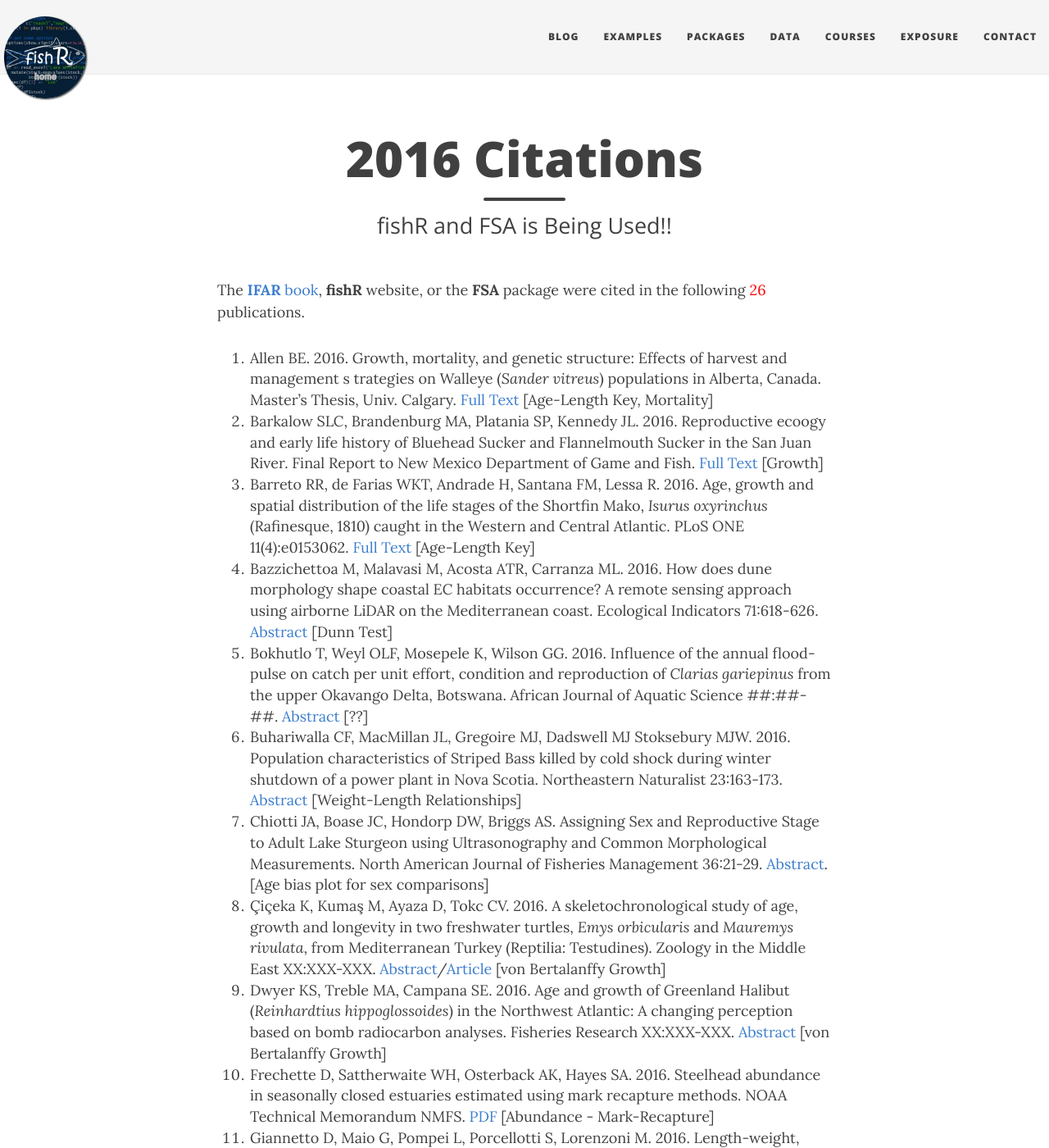
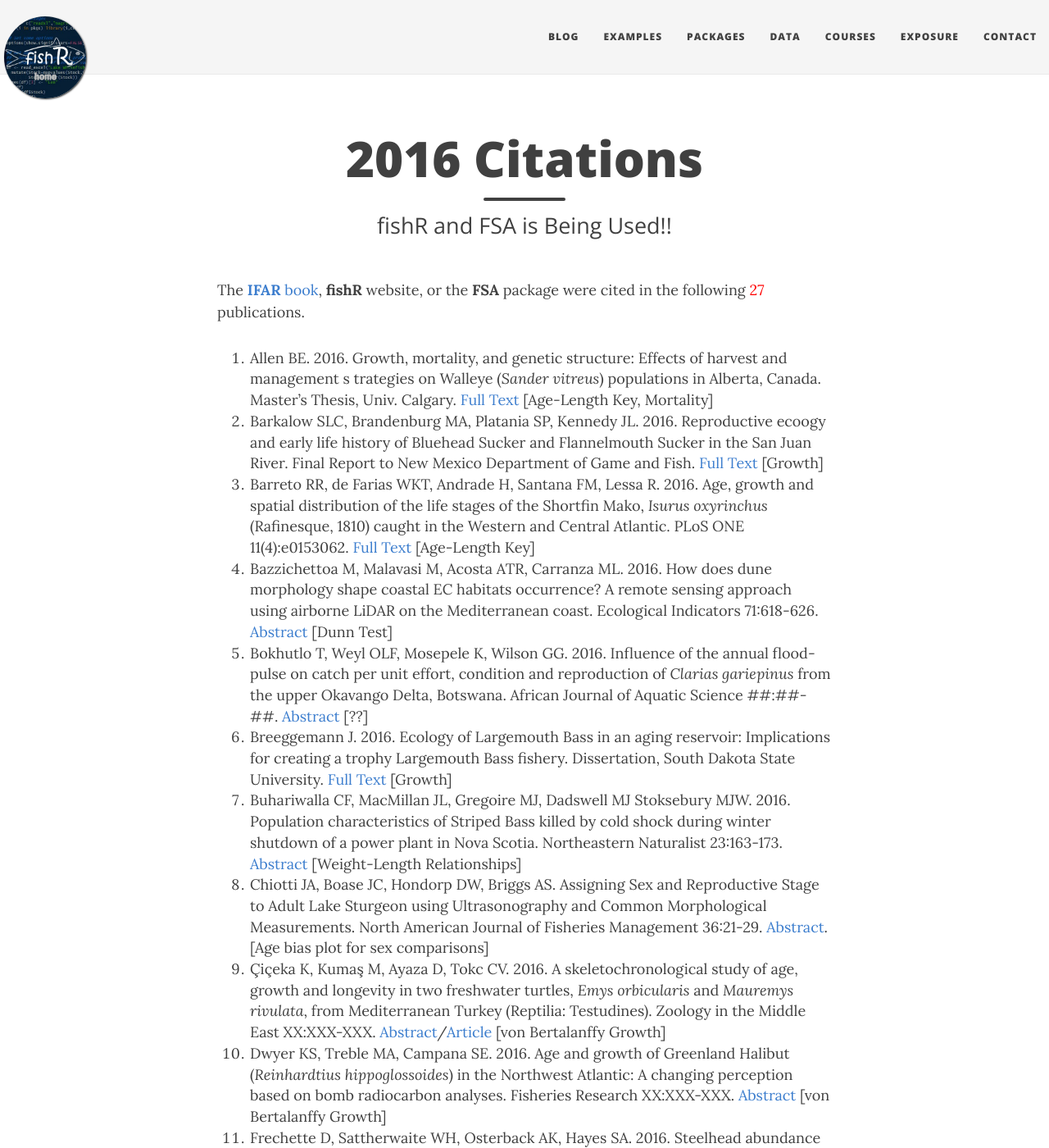
Before and after one commit to droglenc/fishR, a Jekyll site: the page built from exposure/exposure-citations16.md, in a window 1280 px wide and 1400 px high. Shown: the whole window at 82% size. Built offline with Jekyll 4.4.1, drawn with Linux system fonts in a browser that asks for light colours; nearby versions of some CDN libraries.

Commit message:
Updated citations

```diff
--- a/exposure/exposure-citations16.md
+++ b/exposure/exposure-citations16.md
@@ -5,7 +5,7 @@ subtitle: fishR and FSA is Being Used!!
 css: "/css/exposure-citation.css"
 ---
 
-The [**IFAR** book](http://derekogle.com/IFAR/), **fishR** website, or the **FSA** package were cited in the following <span id="contact-div">26</span> publications.
+The [**IFAR** book](http://derekogle.com/IFAR/), **fishR** website, or the **FSA** package were cited in the following <span id="contact-div">27</span> publications.
 
 1. Allen BE.  2016.  Growth, mortality, and genetic structure: Effects of harvest and management s
 trategies on Walleye (*Sander vitreus*) populations in Alberta, Canada.  Master's Thesis, Univ. Calgary.  [Full Text](http://theses.ucalgary.ca/jspui/bitstream/11023/3004/3/ucalgary_2016_allen_brandon.pdf) [Age-Length Key, Mortality]
@@ -13,6 +13,7 @@ trategies on Walleye (*Sander vitreus*) populations in Alberta, Canada.  Master'
 1. Barreto RR, de Farias WKT, Andrade H, Santana FM, Lessa R.  2016.  Age, growth and spatial distribution of the life stages of the Shortfin Mako, *Isurus oxyrinchus* (Rafinesque, 1810) caught in the Western and Central Atlantic.  PLoS ONE 11(4):e0153062.  [Full Text](http://journals.plos.org/plosone/article?id=10.1371/journal.pone.0153062) [Age-Length Key]
 1. Bazzichettoa M, Malavasi M, Acosta ATR, Carranza ML.  2016.  How does dune morphology shape coastal EC habitats occurrence? A remote sensing approach using airborne LiDAR on the Mediterranean coast.  Ecological Indicators 71:618-626.  [Abstract](http://www.sciencedirect.com/science/article/pii/S1470160X16304435) [Dunn Test]
 1. Bokhutlo T, Weyl OLF, Mosepele K, Wilson GG.  2016.  Influence of the annual flood-pulse on catch per unit effort, condition and reproduction of *Clarias gariepinus* from the upper Okavango Delta, Botswana.  African Journal of Aquatic Science ##:##-##. [Abstract](http://www.tandfonline.com/doi/abs/10.2989/16085914.2016.1138279) [??]
+1. Breeggemann J.  2016.  Ecology of Largemouth Bass in an aging reservoir: Implications for creating a trophy Largemouth Bass fishery. Dissertation, South Dakota State University.  [Full Text](http://openprairie.sdstate.edu/cgi/viewcontent.cgi?article=2069&context=etd) [Growth]
 1. Buhariwalla CF, MacMillan JL, Gregoire MJ, Dadswell MJ Stoksebury MJW.  2016.  Population characteristics of Striped Bass killed by cold shock during winter shutdown of a power plant in Nova Scotia.  Northeastern Naturalist 23:163-173.  [Abstract](http://www.bioone.org/doi/abs/10.1656/045.023.0113) [Weight-Length Relationships]
 1. Chiotti JA, Boase JC, Hondorp DW, Briggs AS.  Assigning Sex and Reproductive Stage to Adult Lake Sturgeon using Ultrasonography and Common Morphological Measurements.  North American Journal of Fisheries Management 36:21-29.  [Abstract](http://www.tandfonline.com/doi/abs/10.1080/02755947.2015.1103823).  [Age bias plot for sex comparisons]
 1. Çiçeka K, Kumaş M, Ayaza D, Tokc CV.  2016.  A skeletochronological study of age, growth and longevity in two freshwater turtles, *Emys orbicularis* and *Mauremys rivulata*, from Mediterranean Turkey (Reptilia: Testudines).  Zoology in the Middle East XX:XXX-XXX.  [Abstract](http://www.tandfonline.com/doi/abs/10.1080/09397140.2016.1144277)/[Article](https://www.researchgate.net/publication/293827479_A_skeletochronological_study_of_age_growth_and_longevity_in_two_freshwater_turtles_Emys_orbicularis_and_Mauremys_rivulata_from_Mediterranean_Turkey_Reptilia_Testudines) [von Bertalanffy Growth]
```
